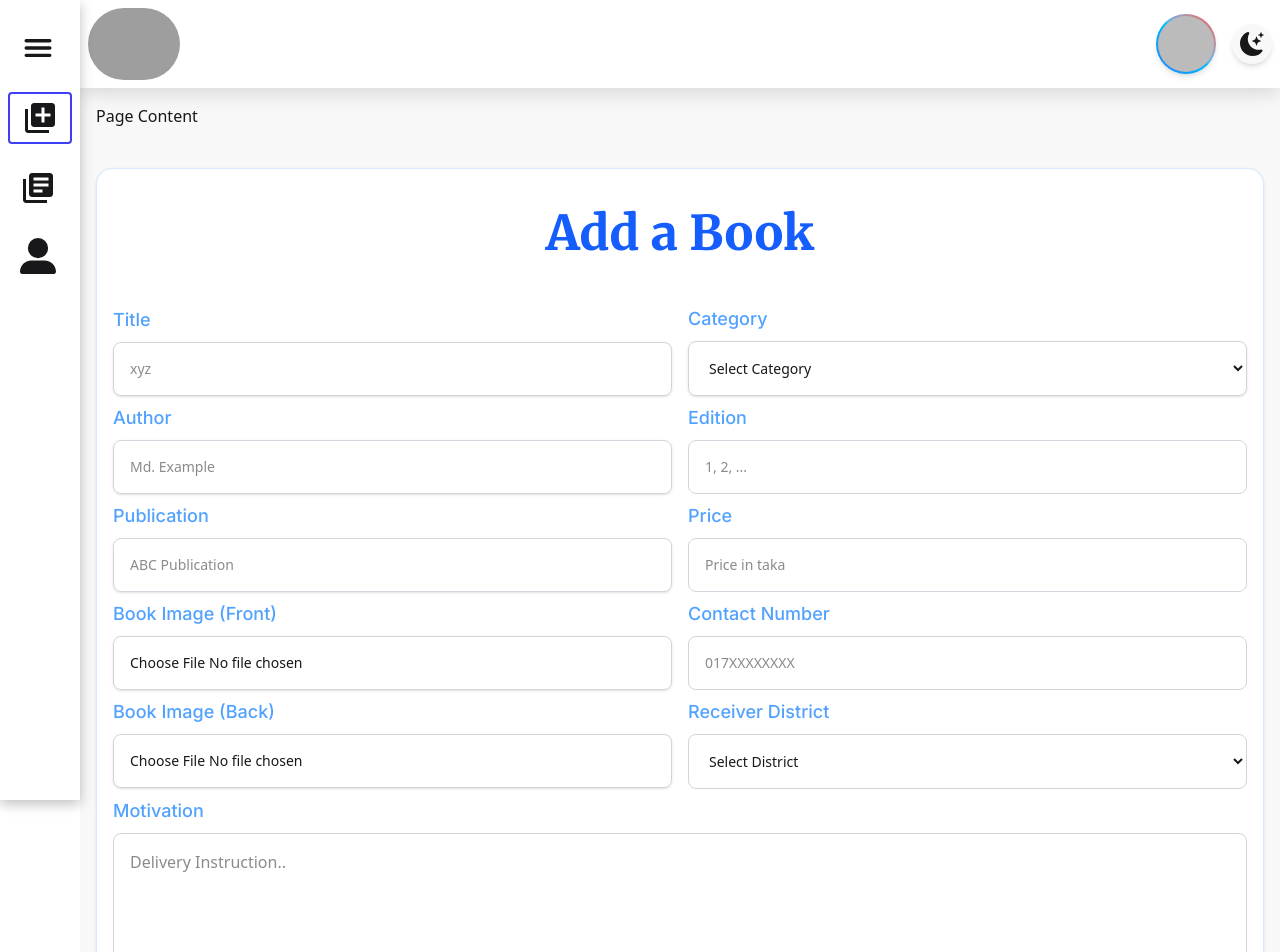
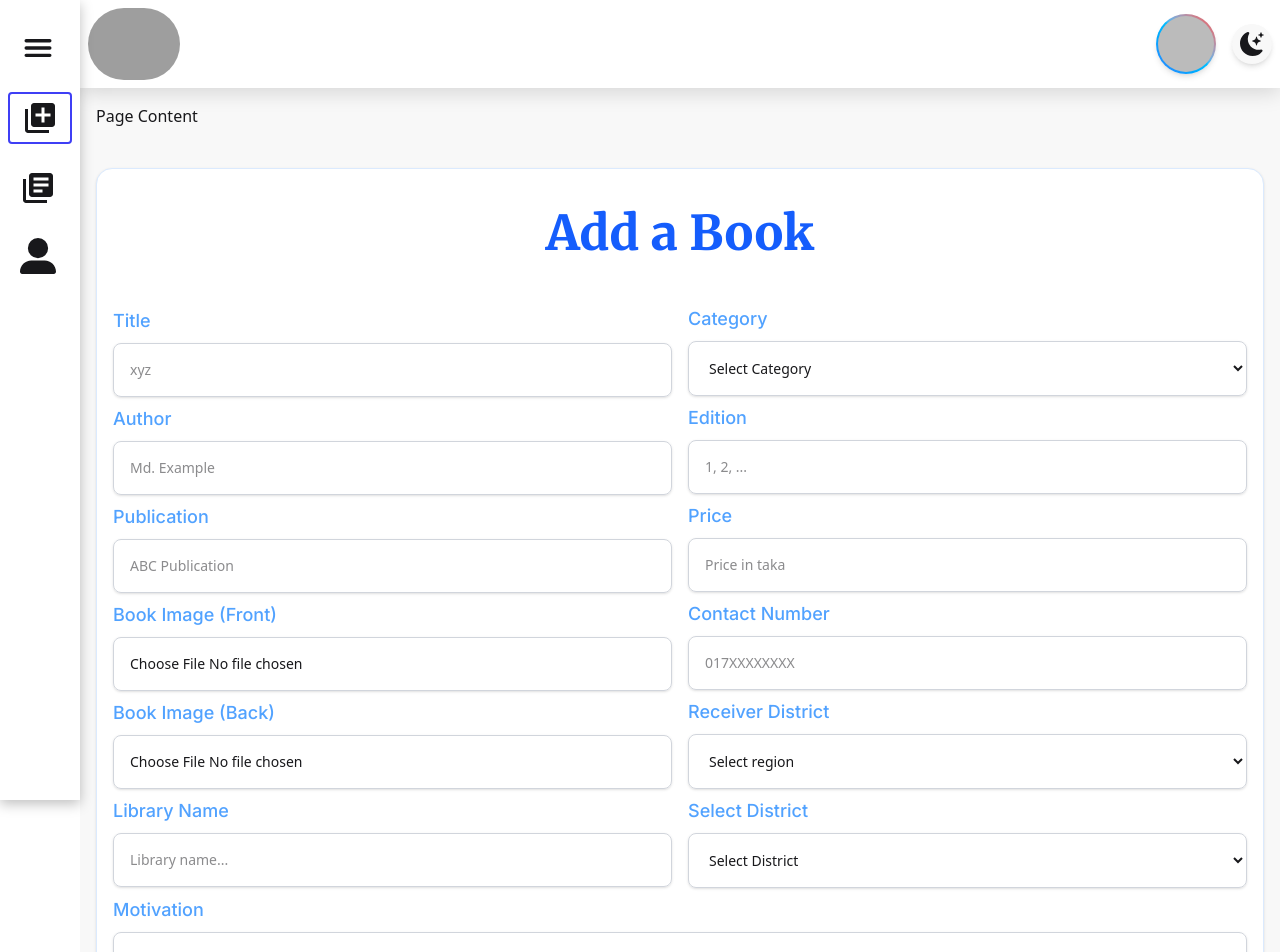
Before and after one commit to junayed17/assignment11, a React (Vite) app: page /dashboard/addBook in a window 1280 px wide. Shown: the top 952 px of the page. Built offline with nearby package versions, Linux system fonts and the light colour scheme; no server answers; sample sign-in values are in the browser's storage; grey boxes are pictures that could not be loaded.

Commit message:
user data sata in db after register functionality added

```diff
--- a/package.json
+++ b/package.json
@@ -12,6 +12,7 @@
   "dependencies": {
     "@tailwindcss/vite": "^4.1.17",
     "aos": "^2.3.4",
+    "axios": "^1.13.2",
     "firebase": "^12.6.0",
     "react": "^19.2.0",
     "react-dom": "^19.2.0",
--- a/src/layouts/homeLayout/Navber.jsx
+++ b/src/layouts/homeLayout/Navber.jsx
@@ -6,6 +6,7 @@ import ThemeToggle from "../../components/ThemeToggle";
 import useAuthHook from "../../customHook/useAuthHook";
 import toast from "react-hot-toast";
 import Loader from "../../components/Loader";
+import useAxiosSecure from "../../customHook/useAxiosSecure";
 
 const Navber = () => {
   const { user, handleLogOut } = useAuthHook();
@@ -20,8 +21,6 @@ const Navber = () => {
       toast.success("Logout Sucessfull")
     })
   }
-
-
 
   const links = (
     <>
--- a/src/pages/dashboard/AddBook.jsx
+++ b/src/pages/dashboard/AddBook.jsx
@@ -2,7 +2,7 @@ import React from "react";
 import { useForm } from "react-hook-form";
 
 const AddBook = () => {
-  const { register, handleSubmit } = useForm();
+  const { register, handleSubmit,formState:{errors} } = useForm();
 
   const onSubmit = (data) => {
     console.log("Form Data:", data);
@@ -29,11 +29,18 @@ const AddBook = () => {
                     Title
                   </label>
                   <input
-                    {...register("title")}
-                    className="text-sm custom-input w-full px-4 py-2 md:py-4 border border-gray-300 rounded-lg shadow-sm transition"
+                    className="text-sm custom-input w-full px-4 py-4 border border-gray-300 rounded-lg shadow-sm transition duration-300 ease-in-out transform focus:-translate-y-1 focus:outline-blue-300 hover:shadow-lg hover:border-blue-300 "
                     placeholder="xyz"
                     type="text"
+                    {...register("title", {
+                      required: "title is required",
+                    })}
                   />
+                  {errors.title && (
+                    <p className="text-red-500 text-sm">
+                      {errors.title.message}
+                    </p>
+                  )}
                 </div>
 
                 {/* Author */}
@@ -42,11 +49,18 @@ const AddBook = () => {
                     Author
                   </label>
                   <input
-                    {...register("author")}
-                    className="text-sm custom-input w-full px-4 py-2 md:py-4 border border-gray-300 rounded-lg shadow-sm transition"
+                    className="text-sm custom-input w-full px-4 py-4 border border-gray-300 rounded-lg shadow-sm transition duration-300 ease-in-out transform focus:-translate-y-1 focus:outline-blue-300 hover:shadow-lg hover:border-blue-300 "
                     placeholder="Md. Example"
                     type="text"
+                    {...register("author", {
+                      required: "author name is required",
+                    })}
                   />
+                  {errors.author && (
+                    <p className="text-red-500 text-sm">
+                      {errors.author.message}
+                    </p>
+                  )}
                 </div>
 
                 {/* Publication */}
@@ -56,10 +70,18 @@ const AddBook = () => {
                   </label>
                   <input
                     {...register("publication")}
-                    className="text-sm custom-input w-full px-4 py-2 md:py-4 border border-gray-300 rounded-lg shadow-sm transition"
+                    className="text-sm custom-input w-full px-4 py-4 border border-gray-300 rounded-lg shadow-sm transition duration-300 ease-in-out transform focus:-translate-y-1 focus:outline-blue-300 hover:shadow-lg hover:border-blue-300 "
                     placeholder="ABC Publication"
                     type="text"
+                    {...register("publication", {
+                      required: "publication is required",
+                    })}
                   />
+                  {errors.publication && (
+                    <p className="text-red-500 text-sm">
+                      {errors.publication.message}
+                    </p>
+                  )}
                 </div>
 
                 {/* Front Image */}
@@ -71,8 +93,16 @@ const AddBook = () => {
                     {...register("image1")}
                     type="file"
                     accept="image/*"
-                    className="text-sm custom-input w-full px-4 py-2 md:py-4 border border-gray-300 rounded-lg shadow-sm"
+                    className="text-sm custom-input w-full px-4 py-4 border border-gray-300 rounded-lg shadow-sm transition duration-300 ease-in-out transform focus:-translate-y-1 focus:outline-blue-300 hover:shadow-lg hover:border-blue-300 "
+                    {...register("image1", {
+                      required: "Image (Front) is required",
+                    })}
                   />
+                  {errors.image1 && (
+                    <p className="text-red-500 text-sm">
+                      {errors.image1.message}
+                    </p>
+                  )}
                 </div>
 
                 {/* Back Image */}
@@ -81,11 +111,36 @@ const AddBook = () => {
                     Book Image (Back)
                   </label>
                   <input
-                    {...register("image2")}
                     type="file"
                     accept="image/*"
-                    className="text-sm custom-input w-full px-4 py-2 md:py-4 border border-gray-300 rounded-lg shadow-sm"
+                    className="text-sm custom-input w-full px-4 py-4 border border-gray-300 rounded-lg shadow-sm transition duration-300 ease-in-out transform focus:-translate-y-1 focus:outline-blue-300 hover:shadow-lg hover:border-blue-300 "
+                    {...register("image2", {
+                      required: "Image (Back) is required",
+                    })}
                   />
+                  {errors.image2 && (
+                    <p className="text-red-500 text-sm">
+                      {errors.image2.message}
+                    </p>
+                  )}
+                </div>
+                <div className="my-2">
+                  <label className="block text-blue-400 text-sm md:text-lg font-medium mb-2 bodyFont">
+                    Library Name
+                  </label>
+                  <input
+                    type="text"
+                    className="text-sm custom-input w-full px-4 py-4 border border-gray-300 rounded-lg shadow-sm transition duration-300 ease-in-out transform focus:-translate-y-1 focus:outline-blue-300 hover:shadow-lg hover:border-blue-300 "
+                    placeholder="Library name..."
+                    {...register("Library", {
+                      required: "Library name is required",
+                    })}
+                  />
+                  {errors.Library && (
+                    <p className="text-red-500 text-sm">
+                      {errors.Library.message}
+                    </p>
+                  )}
                 </div>
               </div>
 
@@ -98,7 +153,7 @@ const AddBook = () => {
                   </label>
                   <select
                     {...register("category")}
-                    className="text-sm custom-input w-full px-4 py-2 md:py-4 border border-gray-300 rounded-lg shadow-sm"
+                    className="text-sm custom-input w-full px-4 py-4 border border-gray-300 rounded-lg shadow-sm transition duration-300 ease-in-out transform focus:-translate-y-1 focus:outline-blue-300 hover:shadow-lg hover:border-blue-300 "
                     defaultValue=""
                   >
                     <option value="" disabled>
@@ -119,11 +174,18 @@ const AddBook = () => {
                     Edition
                   </label>
                   <input
-                    {...register("edition")}
-                    className="text-sm custom-input w-full px-4 py-2 md:py-4 border border-gray-300 rounded-lg"
+                    className="text-sm custom-input w-full px-4 py-4 border border-gray-300 rounded-lg shadow-sm transition duration-300 ease-in-out transform focus:-translate-y-1 focus:outline-blue-300 hover:shadow-lg hover:border-blue-300 "
                     placeholder="1, 2, ..."
                     type="number"
+                    {...register("edition", {
+                      required: "edition is required",
+                    })}
                   />
+                  {errors.edition && (
+                    <p className="text-red-500 text-sm">
+                      {errors.edition.message}
+                    </p>
+                  )}
                 </div>
 
                 {/* Price */}
@@ -132,11 +194,18 @@ const AddBook = () => {
                     Price
                   </label>
                   <input
-                    {...register("price")}
-                    className="text-sm custom-input w-full px-4 py-2 md:py-4 border border-gray-300 rounded-lg"
+                    className="text-sm custom-input w-full px-4 py-4 border border-gray-300 rounded-lg shadow-sm transition duration-300 ease-in-out transform focus:-translate-y-1 focus:outline-blue-300 hover:shadow-lg hover:border-blue-300 "
                     placeholder="Price in taka"
                     type="text"
+                    {...register("price", {
+                      required: "price is required",
+                    })}
                   />
+                  {errors.price && (
+                    <p className="text-red-500 text-sm">
+                      {errors.price.message}
+                    </p>
+                  )}
                 </div>
 
                 {/* Contact Number */}
@@ -145,11 +214,31 @@ const AddBook = () => {
                     Contact Number
                   </label>
                   <input
-                    {...register("contact")}
-                    className="text-sm custom-input w-full px-4 py-2 md:py-4 border border-gray-300 rounded-lg"
+                    className="text-sm custom-input w-full px-4 py-4 border border-gray-300 rounded-lg shadow-sm transition duration-300 ease-in-out transform focus:-translate-y-1 focus:outline-blue-300 hover:shadow-lg hover:border-blue-300 "
                     placeholder="017XXXXXXXX"
                     type="number"
+                    {...register("contact", {
+                      required: "Contact number is required",
+                      minLength: {
+                        value: 11,
+                        message: "Contact number must be 11 digits",
+                      },
+                      maxLength: {
+                        value: 11,
+                        message: "Contact number must be 11 digits",
+                      },
+                      pattern: {
+                        value: /^01[0-9]{9}$/,
+                        message:
+                          "Contact number must start with 01 and be 11 digits",
+                      },
+                    })}
                   />
+                  {errors.contact && (
+                    <p className="text-red-500 text-sm">
+                      {errors.contact.message}
+                    </p>
+                  )}
                 </div>
 
                 {/* District */}
@@ -159,7 +248,29 @@ const AddBook = () => {
                   </label>
                   <select
                     {...register("district")}
-                    className="text-sm custom-input w-full px-4 py-2 md:py-4 border border-gray-300 rounded-lg"
+                    className="text-sm custom-input w-full px-4 py-4 border border-gray-300 rounded-lg shadow-sm transition duration-300 ease-in-out transform focus:-translate-y-1 focus:outline-blue-300 hover:shadow-lg hover:border-blue-300 "
+                    defaultValue=""
+                  >
+                    <option value="" disabled>
+                      Select region
+                    </option>
+                    <option value="dhaka">Dhaka</option>
+                    <option value="mymensingh">Mymensingh</option>
+                    <option value="rajshahi">Rajshahi</option>
+                    <option value="khulna">Khulna</option>
+                    <option value="barishal">Barishal</option>
+                    <option value="sylhet">Sylhet</option>
+                    <option value="rangpur">Rangpur</option>
+                    <option value="chattogram">Chattogram</option>
+                  </select>
+                </div>
+                <div className="my-2">
+                  <label className="block text-blue-400 text-sm md:text-lg font-medium mb-2 bodyFont">
+                    Select District
+                  </label>
+                  <select
+                    {...register("district")}
+                    className="text-sm custom-input w-full px-4 py-4 border border-gray-300 rounded-lg shadow-sm transition duration-300 ease-in-out transform focus:-translate-y-1 focus:outline-blue-300 hover:shadow-lg hover:border-blue-300 "
                     defaultValue=""
                   >
                     <option value="" disabled>
@@ -185,10 +296,10 @@ const AddBook = () => {
               </label>
               <textarea
                 {...register("instruction")}
-                className="border border-gray-300 p-4 rounded-lg w-full focus:outline-blue-300"
+                className="text-sm custom-input w-full px-4 py-4 border border-gray-300 rounded-lg shadow-sm transition duration-300 ease-in-out transform focus:-translate-y-1 focus:outline-blue-300 hover:shadow-lg hover:border-blue-300 "
                 placeholder="Delivery Instruction.."
                 rows={10}
-              ></textarea>
+              />
             </div>
 
             <div className="text-center">
```
Also changed, not shown: src/customHook/useAxiosSecure.jsx (added, +11 -0 lines), src/pages/auth/login/Login.jsx (+6 -3 lines), src/pages/auth/login/SignUp.jsx (+7 -0 lines), 1 other file (tests, documents, lock files or other folders).
